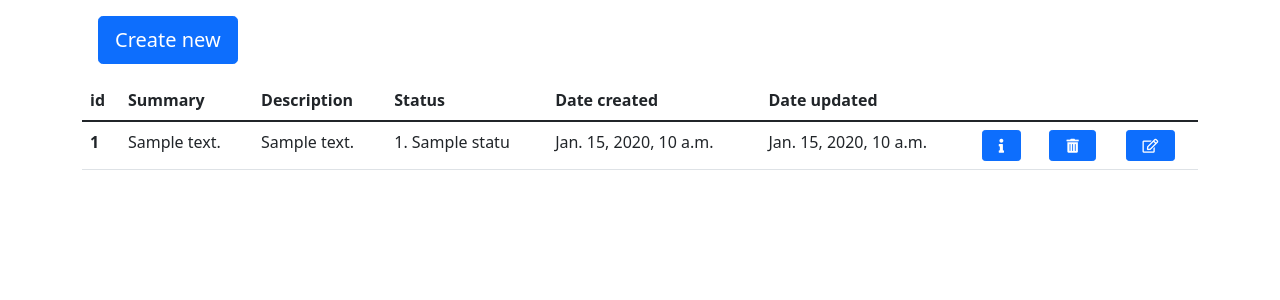
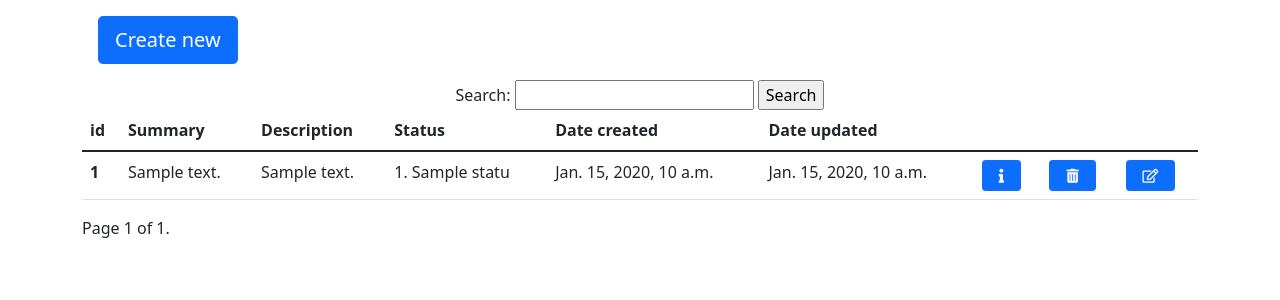
Before and after one commit to Nooruzbai/python_group_9_homework_54_Ibraimov_Nooruzbay, a Django app: page / in a window 1280 px wide. Shown: the part 56-356 px from the top of the page. Run offline with Django 4.2, Linux system fonts and the light colour scheme; tables that the repository leaves empty hold one stand-in row (values such as "Sample post"); some libraries are stand-ins or nearby versions.

Commit message:
Created form  for search, added search function by summary and description

```diff
--- a/source/tracker/forms.py
+++ b/source/tracker/forms.py
@@ -26,3 +26,7 @@ class TaskForm(forms.ModelForm):
             print(self.cleaned_data.get('description'))
             raise ValidationError(f'You cannot enter sensitive words into the description {self.cleaned_data.get("description")}')
         return self.cleaned_data.get('description')
+
+
+class SearchForm(forms.Form):
+    search = forms.CharField(max_length=30, required=False, label="Search")
--- a/source/tracker/templates/index.html
+++ b/source/tracker/templates/index.html
@@ -3,6 +3,10 @@
 {% block content %}
 <div class="p-3">
     <a class="btn btn-primary btn-lg" href="{% url "create_view" %}">Create new</a>
+</div>
+
+<div class="search">
+    {% include 'partial/simple_search.html'  %}
 </div>
 
 <table class="table">
@@ -32,4 +36,22 @@
     {% endfor %}
   </table>
 
+    <div class="pagination">
+    <span class="step-links">
+        {% if page_obj.has_previous %}
+            <a href="?page=1{% if search %}&search={{ search }}{% endif %}">&laquo; first</a>
+            <a href="?page={{ page_obj.previous_page_number }}{% if query %}&{{ search }}{% endif %}">previous</a>
+        {% endif %}
+
+        <span class="current">
+            Page {{ page_obj.number }} of {{ page_obj.paginator.num_pages }}.
+        </span>
+
+        {% if page_obj.has_next %}
+            <a href="?page={{ page_obj.next_page_number }}{% if search %}&search={{ search }}{% endif %}">next</a>
+            <a href="?page={{ page_obj.paginator.num_pages }}{% if search %}&search={{ search }}{% endif %}">last &raquo;</a>
+        {% endif %}
+    </span>
+</div>
+
 {% endblock %}
--- /dev/null
+++ b/source/tracker/templates/partial/simple_search.html
@@ -0,0 +1,8 @@
+<form class="text-center" action="" method="GET">
+    <label for="{{ form.search.id_for_label }}">{{ form.search.label }}:</label>
+    {{ form.search }}
+    <input type="submit" value="Search">
+    {% for error in form.search.errors %}
+        <p class="form-error">{{ error }}</p>
+    {% endfor %}
+</form>
--- a/source/tracker/views.py
+++ b/source/tracker/views.py
@@ -1,19 +1,45 @@
 from django.shortcuts import render, get_object_or_404, redirect
-from django.views.generic import View, TemplateView
-
-from tracker.forms import TaskForm
+from django.views.generic import View, TemplateView, ListView
+from django.db.models import Q
+from tracker.forms import TaskForm, SearchForm
 from tracker.models import Task
 
 # Create your views here.
 
 
-class IndexView(TemplateView):
+class IndexView(ListView):
     template_name = 'index.html'
+    model = Task
+    paginate_by = 10
+    paginate_orphans = 0
+    context_object_name = "tasks"
+
+    def get(self, request, *args, **kwargs):
+        self.form = self.get_form()
+        self.search_value = self.get_search_value()
+        return super().get(request, *args, **kwargs)
+
+    def get_queryset(self):
+        queryset = super().get_queryset()
+        if self.search_value:
+            query = Q(summary__icontains=self.search_value) | Q(description__icontains=self.search_value)
+            queryset = queryset.filter(query)
+        return queryset.order_by("date_created")
 
     def get_context_data(self, **kwargs):
-        tasks = Task.objects.all()
-        kwargs['tasks'] = tasks
-        return super().get_context_data(**kwargs)
+        context = super().get_context_data(**kwargs)
+        context['form'] = SearchForm()
+        if self.search_value:
+            context['form'] = SearchForm(initial={"search": self.search_value})
+            context['search'] = self.search_value
+        return context
+
+    def get_form(self):
+        return SearchForm(self.request.GET)
+
+    def get_search_value(self):
+        if self.form.is_valid():
+            return self.form.cleaned_data.get("search")
 
 
 class TaskView(TemplateView):
```
